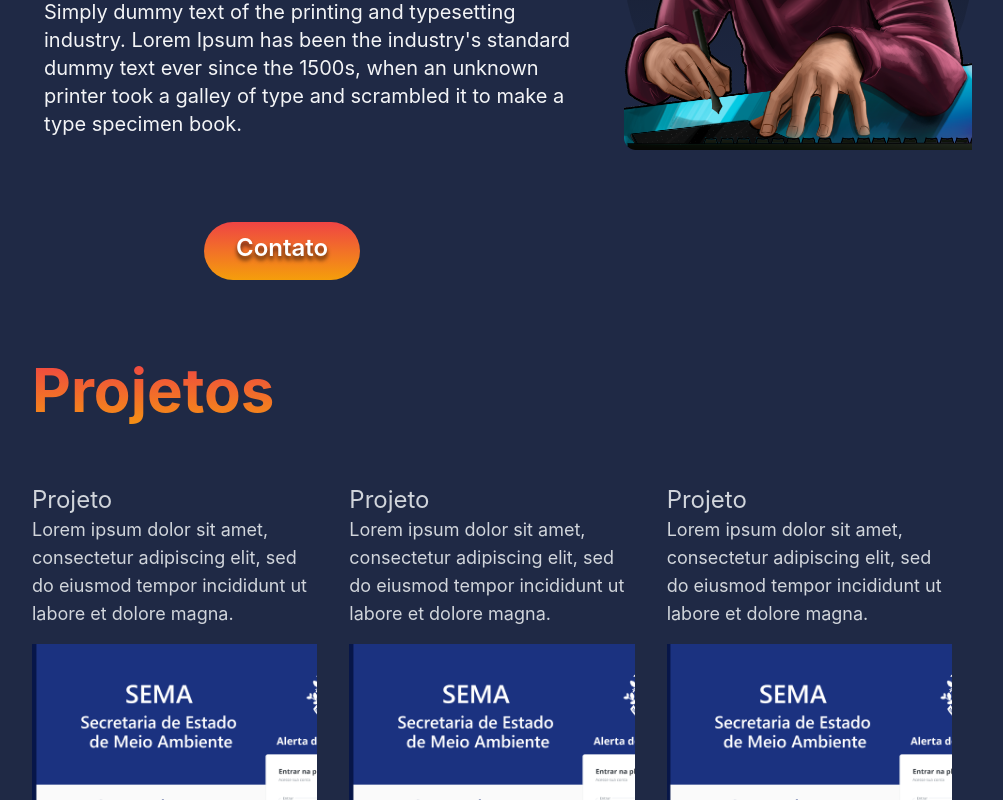
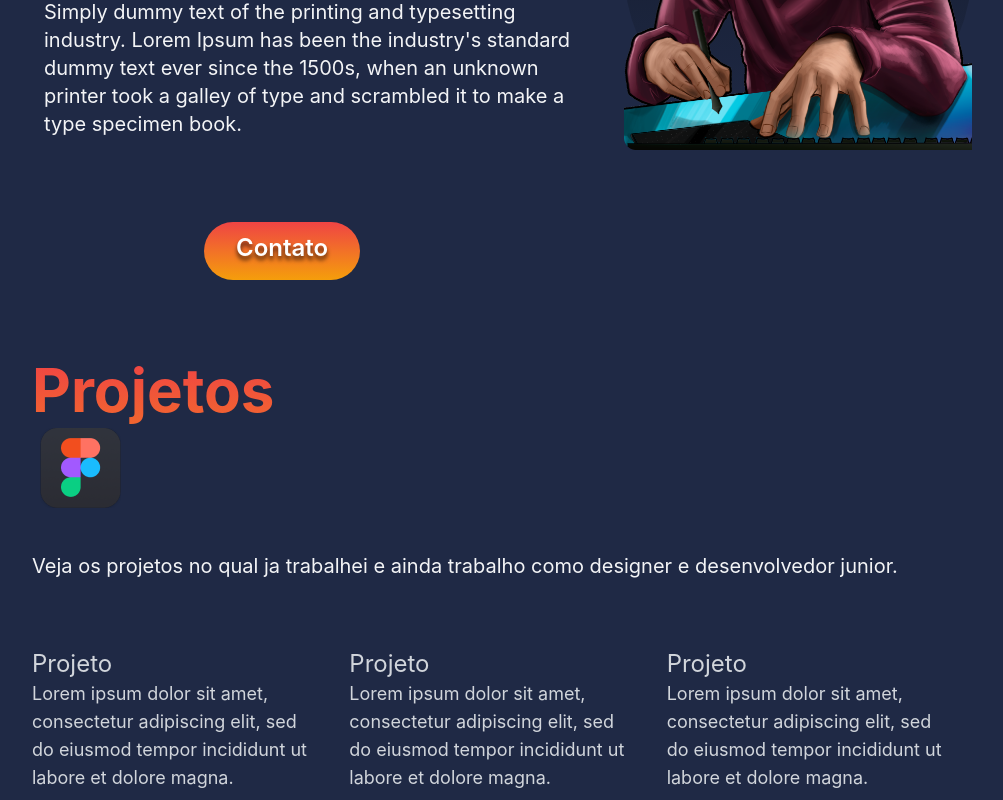
Before and after one commit to AcazDev/react-portfolio, a Next.js app: page /home in a window 1280 px wide. Shown: the part 434-1234 px from the top of the page, without its empty margins (148-1151 px from the left). Built offline with nearby package versions, Linux system fonts and the light colour scheme; what @gradin/tailwindcss-scrollbar would draw is missing.

Commit message:
nova atualização

```diff
--- a/package.json
+++ b/package.json
@@ -19,6 +19,7 @@
     "react-icons": "^4.8.0",
     "react-photo-album": "^2.0.4",
     "react-router-dom": "^6.10.0",
+    "reactstrap": "^9.2.0",
     "sharp": "^0.32.0",
     "yet-another-react-lightbox": "^3.4.0"
   },
--- a/pages/components/contact.js
+++ b/pages/components/contact.js
@@ -37,7 +37,7 @@ const contact = ({isVisible, onClose, children}) => {
           {children}
         </div>
         <div className="mx-auto max-w-2xl text-center">
-          <h2 className="text-3xl font-bold tracking-tight text-bg_all sm:text-4xl">Contact sales</h2>
+          <h2 className="text-3xl font-bold tracking-tight text-bg_all sm:text-4xl">Entrar em Contato</h2>
           <p className="mt-2 mx-4 text-lg leading-8 text-gray-600">
             Preencha os campos e envie sua duvida.
           </p>
--- a/pages/home.js
+++ b/pages/home.js
@@ -97,8 +97,10 @@ export default function Home() {
           <section className="text-gray-600 body-font">
             <div className="container px-5 py-8 mx-auto mb-12">
               <div className="flex flex-col text-start w-full mb-12 mx-auto">
-                <h1 className="font-bold text-transparent text-8xl bg-clip-text bg-gradient-to-b from-red-500 to-amber-500 md:text-6xl pb-4">Projetos</h1>
-                {/* <p className="text-md py-5 leading-8 text-gray-800 dark:text-gray-100 md:text-xl">Whatever cardigan tote bag tumblr hexagon brooklyn asymmetrical gentrify, subway tile poke farm-to-table. Franzen you probably haven't heard of them man bun deep jianbing selfies heirloom.</p> */}
+                <h1 className="font-bold text-transparent text-8xl bg-clip-text bg-gradient-to-b from-red-500 to-amber-500 md:text-6xl pb-4">Projetos
+                <Image className="m-2" src={figma} alt="figma" />
+                </h1>
+                <p className="text-md py-5 leading-8 text-gray-800 dark:text-gray-100 md:text-xl">Veja os projetos no qual ja trabalhei e ainda trabalho como designer e desenvolvedor junior.</p>
               </div>
               <div className="flex flex-wrap -m-4">
                 <div className="lg:w-1/3 sm:w-1/2 p-4">
```
Also changed, not shown: 2 other files (tests, documents, lock files or other folders).
